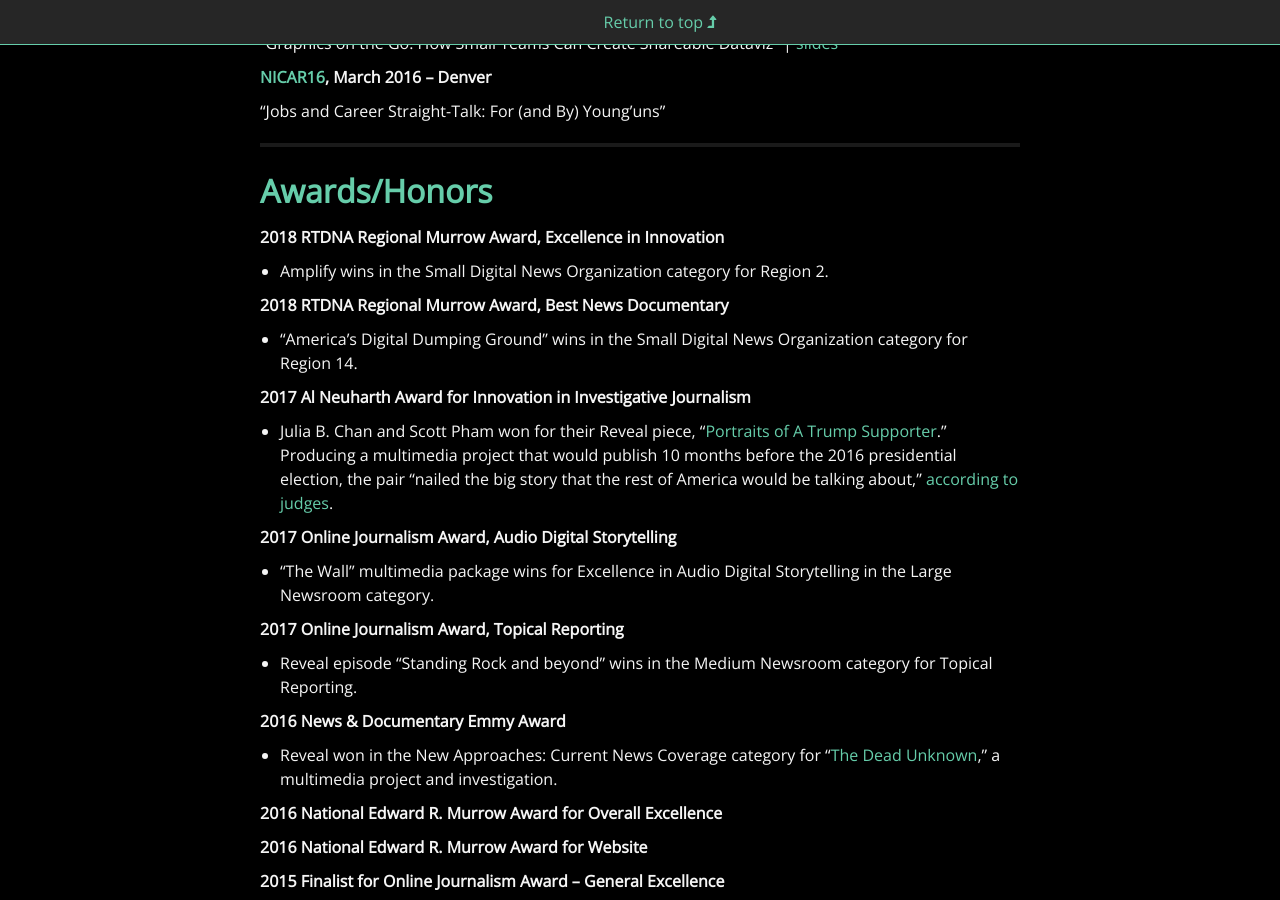
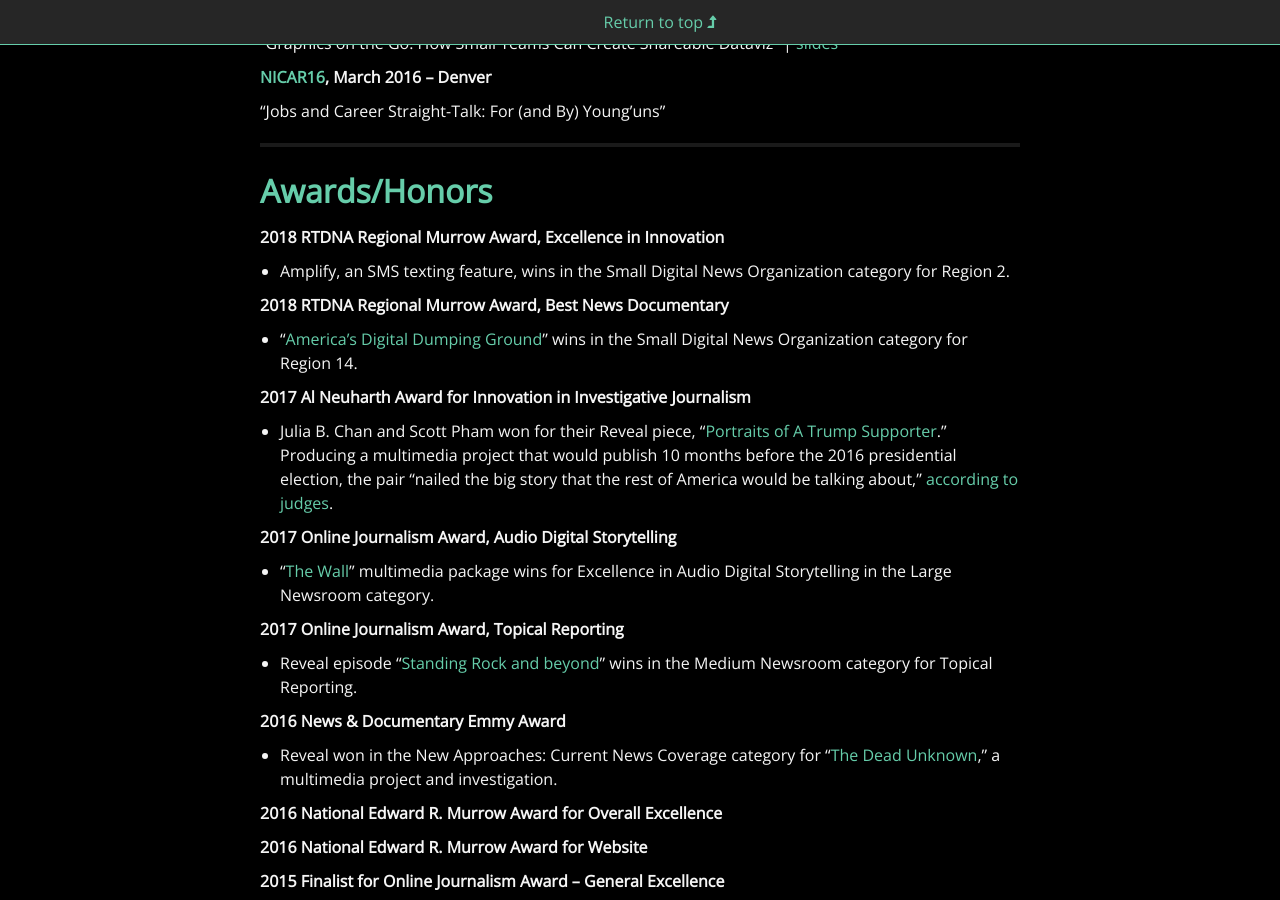
Before and after one commit to juliachanb/juliachanb.github.io, a Jekyll site: the page built from pages/resume.md, in a window 1280 px wide and 900 px high, scrolled down 4082 px. Built offline with Jekyll 4.4.1, drawn with Linux system fonts in a browser that asks for light colours; nearby versions of some CDN libraries; some web fonts are replaced.

Commit message:
added links to projects

```diff
--- a/pages/resume.md
+++ b/pages/resume.md
@@ -179,11 +179,11 @@
 
 **2018 RTDNA Regional Murrow Award, Excellence in Innovation**
 
-- Amplify wins in the Small Digital News Organization category for Region 2.
+- Amplify, an SMS texting feature, wins in the Small Digital News Organization category for Region 2.
 
 **2018 RTDNA Regional Murrow Award, Best News Documentary**
 
-- "America's Digital Dumping Ground" wins in the Small Digital News Organization category for Region 14.
+- "[America's Digital Dumping Ground](https://www.revealnews.org/episodes/americas-digital-dumping-ground/)" wins in the Small Digital News Organization category for Region 14.
 
 **2017 Al Neuharth Award for Innovation in Investigative Journalism**
 
@@ -191,11 +191,11 @@
 
 **2017 Online Journalism Award, Audio Digital Storytelling**
 
-- "The Wall" multimedia package wins for Excellence in Audio Digital Storytelling in the Large Newsroom category.
+- "[The Wall](https://www.revealnews.org/episodes/up-against-the-wall/)" multimedia package wins for Excellence in Audio Digital Storytelling in the Large Newsroom category.
 
 **2017 Online Journalism Award, Topical Reporting**
 
-- Reveal episode "Standing Rock and beyond" wins in the Medium Newsroom category for Topical Reporting.
+- Reveal episode "[Standing Rock and beyond](https://www.revealnews.org/episodes/standing-rock-and-beyond/)" wins in the Medium Newsroom category for Topical Reporting.
 
 **2016 News & Documentary Emmy Award**
 
```
